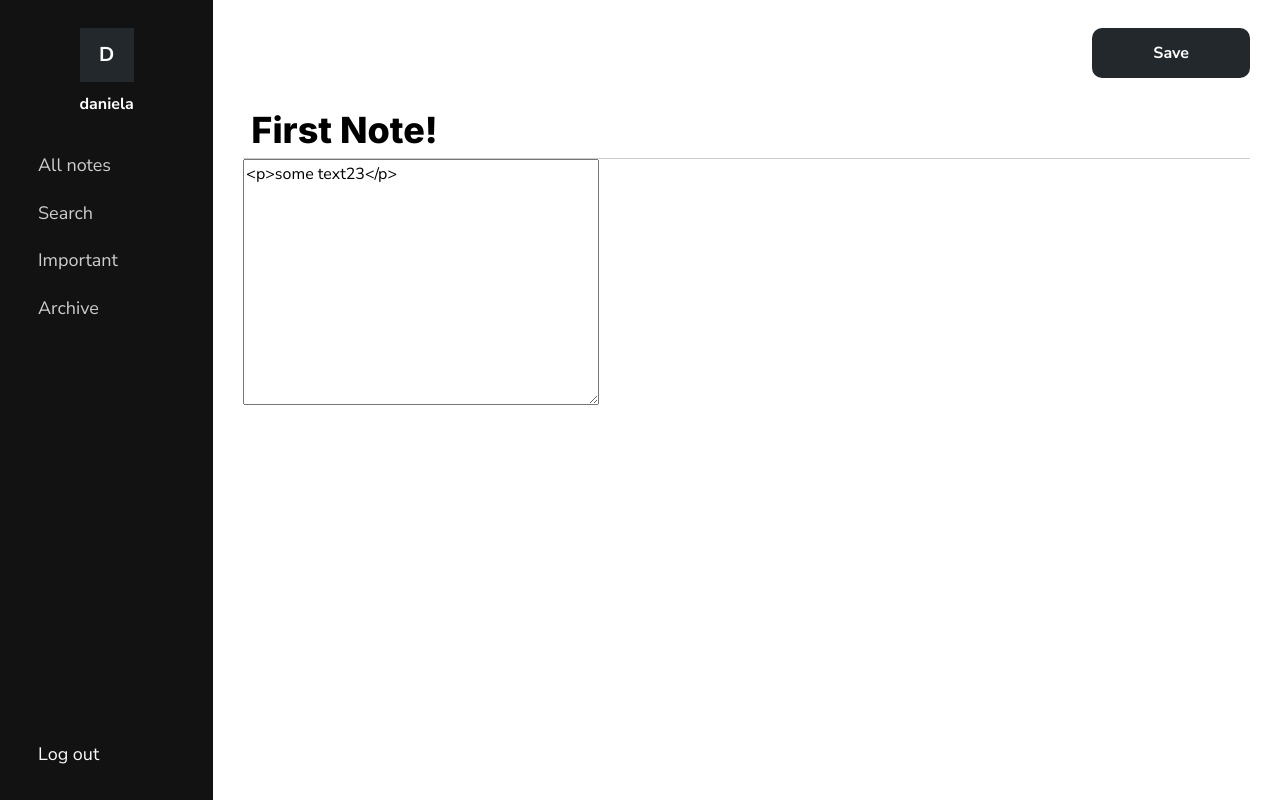
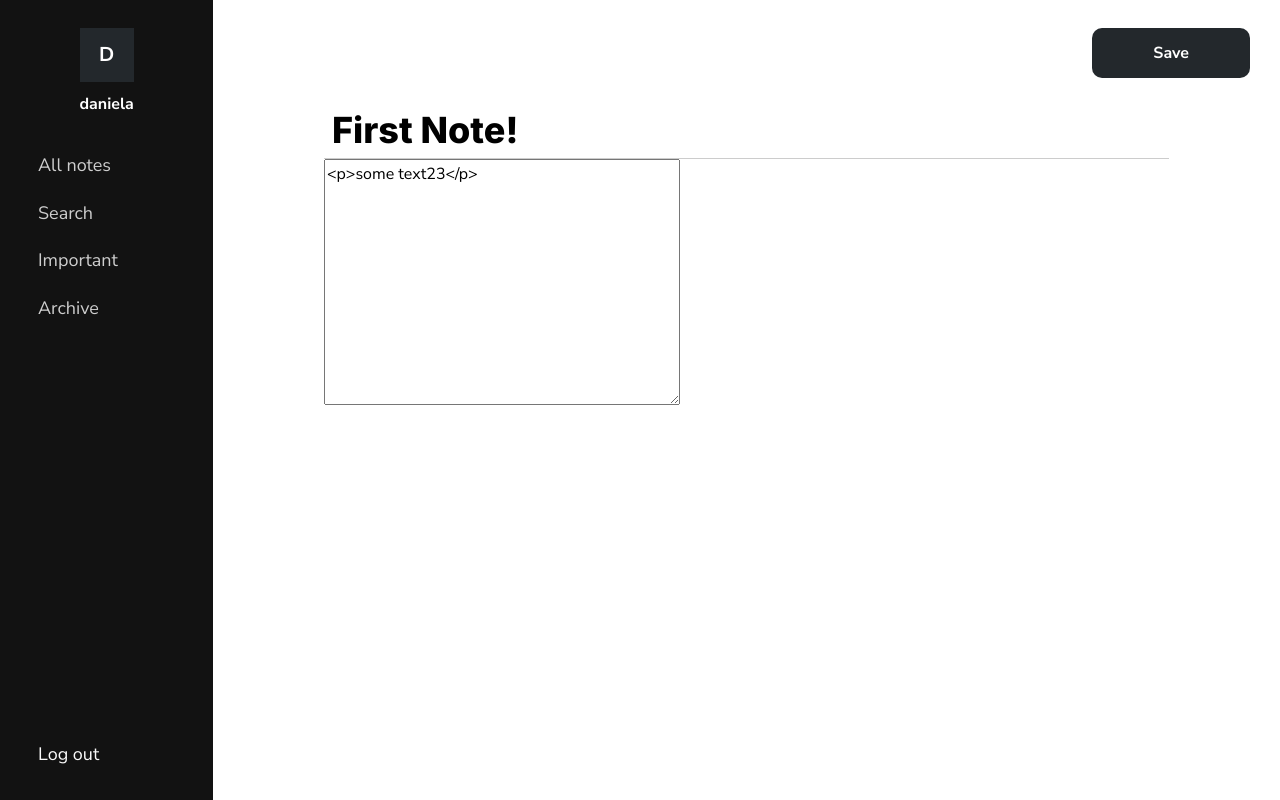
Before and after one commit to danielavornic/n0tes, a Django app: page /note/1/ in a window 1280 px wide. Run offline with Django 3.2, Linux system fonts and the light colour scheme; a user stored in the database is signed in; data comes from the database, SQL or seed files in the repository; both versions use the stored data as it was after the commit; some libraries are stand-ins or nearby versions.

Commit message:
narrow note for bigger screens

```diff
--- a/notes/static/notes/note.css
+++ b/notes/static/notes/note.css
@@ -55,6 +55,7 @@ label {
     padding-left: 8px;
     width: 100%;
     background: transparent;
+    margin-top: 24px
 }
 
 #id_title:focus {
@@ -79,6 +80,18 @@ label {
     z-index: 2;
     opacity: 0;
     cursor: pointer;
+}
+
+#form p:nth-child(3), #form p:nth-child(4){
+    width: 100%;
+    margin-left: 0;
+}
+
+@media (min-width: 991px) {
+    #form p:nth-child(3), #form p:nth-child(4){
+        width: 84%;
+        margin-left: 8%;
+    }
 }
 
 @media (max-width: 768px) {
--- a/notes/static/notes/note.js
+++ b/notes/static/notes/note.js
@@ -17,12 +17,6 @@ tinymce.init({
 
 $('document').ready(function() {
     var check = $('#id_important');
-    var title= $('#id_title');
-    title.parent().css({
-        'display': 'inline-block',
-        'width': '100%',
-        'margin-top': '24px'
-    })
     check.parent().css({
         'display': 'inline-block',
         'position': 'relative',
```
Also changed, not shown: db.sqlite3.
